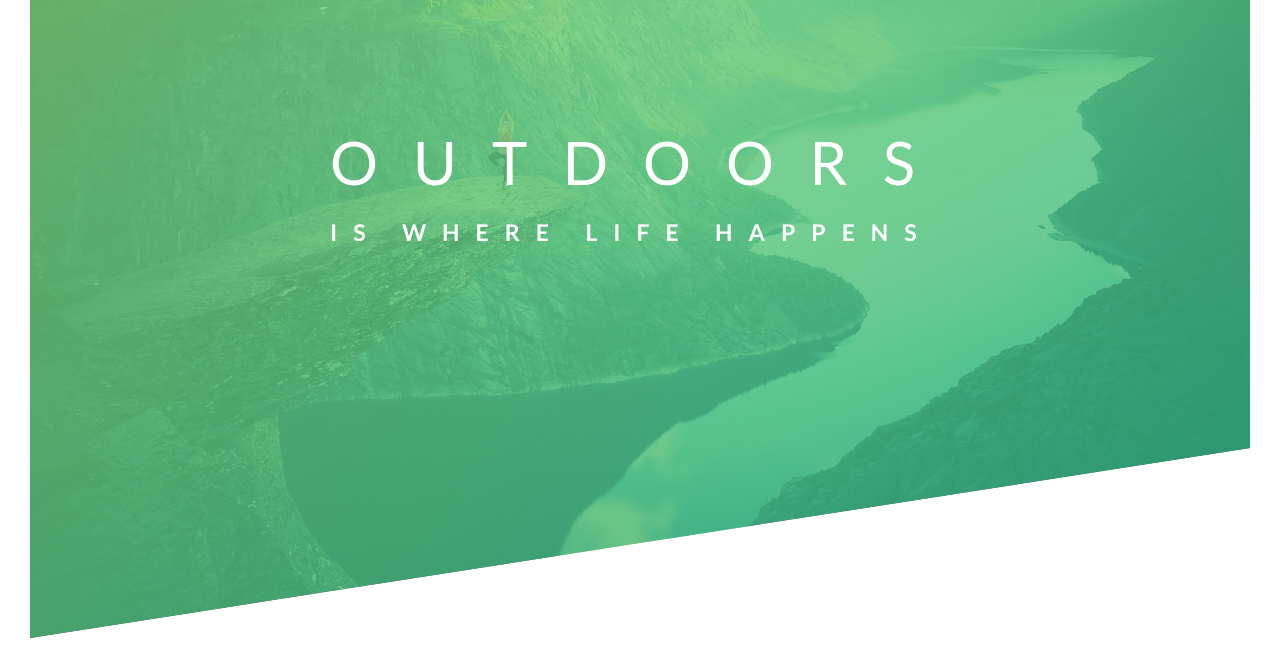
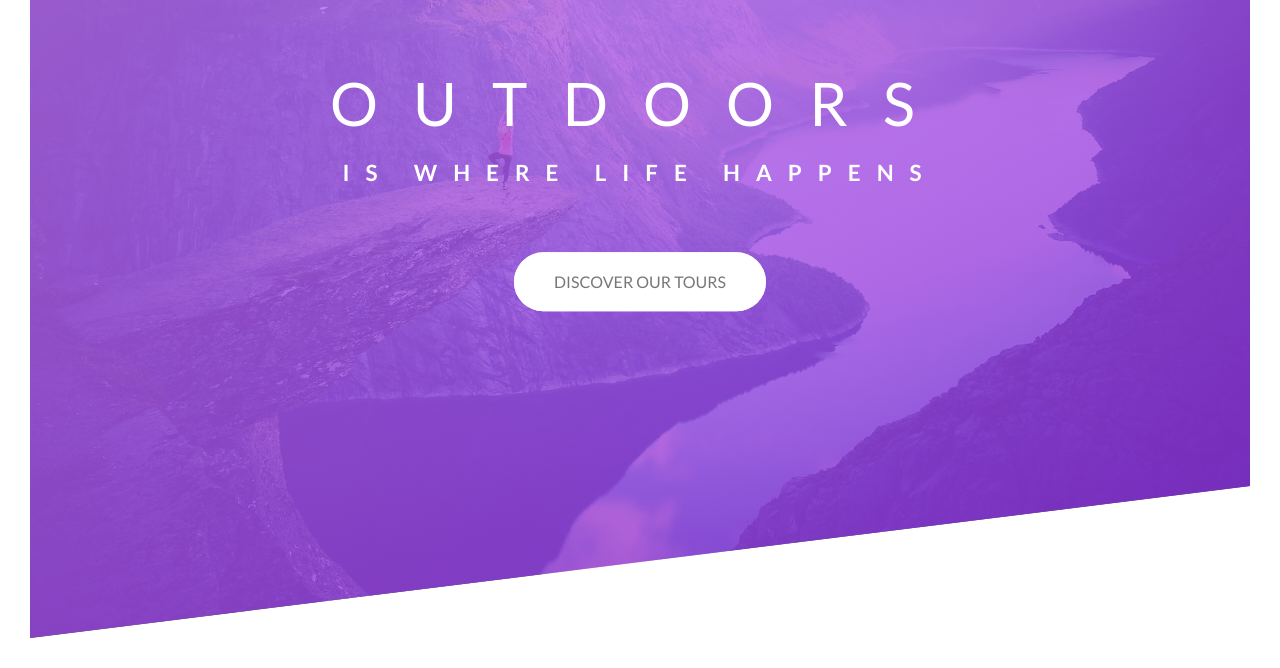
Before and after one commit to Val8883/Jonas-Schmedtmann---Advanced-CSS-and-Sass, a plain HTML site: page Natours Project/index.html in a window 1280 px wide. Shown: the part 152-820 px from the top of the page. Drawn offline with Linux system fonts and the light colour scheme.

Commit message:
added animated button

```diff
--- a/Natours Project/css/style.css
+++ b/Natours Project/css/style.css
@@ -1,17 +1,61 @@
-/*
-COLORS:
-
-Light green: #7ed56f
-Medium green: #55c57a
-Dark green: #28b485
-
-*/
-
 :root {
+  /* Green */
   --clr-light-green: #7ed56f;
   --clr-medium-green: #55c57a;
   --clr-dark-green: #28b485;
+  /* Purple */
+  --clr-light-purple: rgb(188, 111, 241);
+  --clr-medium-purple: rgb(137, 44, 220);
+  --clr-dark-purple: rgb(137, 44, 220);
 }
+
+/********** Animation **********/
+
+@keyframes moveInLeft {
+  0% {
+    opacity: 0;
+    transform: translateX(-6.25rem);
+  }
+
+  /* 80% {
+    transform: translateX(0.625rem);
+  } */
+
+  100% {
+    opacity: 1;
+    transfom: translate(0);
+  }
+}
+
+@keyframes moveInRight {
+  0% {
+    opacity: 0;
+    transform: translateX(6.25rem);
+  }
+
+  /* 80% {
+    transform: translateX(0.625rem);
+  } */
+
+  100% {
+    opacity: 1;
+    transfom: translate(0);
+  }
+}
+
+@keyframes moveInBottom {
+  0% {
+    opacity: 0;
+    transform: translateY(4rem);
+  }
+
+  100% {
+    opacity: 1;
+    transfom: translate(0);
+  }
+}
+
+/********** Main CSS **********/
 
 * {
   margin: 0;
@@ -34,13 +78,13 @@ body {
   height: 95vh;
   background-image: linear-gradient(
       to right bottom,
-      rgba(128, 214, 113, 0.8),
-      rgba(40, 180, 133, 0.8)
+      rgba(188, 111, 241, 0.8),
+      rgba(137, 44, 220, 0.8)
     ),
     url("../img/hero.jpg");
   background-size: cover;
   background-position: top;
-  clip-path: polygon(0 0, 100% 0, 100% 75%, 0 100%);
+  clip-path: polygon(0 0, 100% 0, 100% 80%, 0 100%);
 }
 
 .logo-box {
@@ -58,11 +102,15 @@ body {
   top: 40%;
   left: 50%;
   transform: translate(-50%, -50%);
+  text-align: center;
 }
 
 .heading-primary {
   text-transform: uppercase;
   color: #fff;
+
+  backface-visibility: hidden;
+  margin-bottom: 3.75rem;
 }
 
 .heading-primary-main {
@@ -70,11 +118,72 @@ body {
   font-size: 3.75rem;
   font-weight: 400;
   letter-spacing: 2.2rem;
+
+  animation-name: moveInLeft;
+  animation-duration: 2s;
+  animation-timing-function: ease-in;
 }
 
 .heading-primary-sub {
   display: block;
-  font-size: 1.44rem;
+  font-size: 1.4rem;
   font-weight: 700;
   letter-spacing: 1rem;
+
+  animation-name: moveInRight;
+  animation-duration: 2s;
+  animation-timing-function: ease-in;
 }
+
+.btn:link,
+.btn:visited {
+  text-transform: uppercase;
+  text-decoration: none;
+  padding: 1rem 2.5rem;
+  border-radius: 10rem;
+  display: inline-block;
+  transition: all 0.3s;
+  position: relative;
+}
+
+.btn:hover {
+  transform: translateY(-0.2rem);
+  box-shadow: 0 0.5rem 1.2rem rgba(0, 0, 0, 0.2);
+}
+
+.btn:active {
+  transform: translateY(-0.1rem);
+  box-shadow: 0 0.3rem 0.6rem rgba(0, 0, 0, 0.2);
+}
+
+.btn-white {
+  background-color: #fff;
+  color: #777;
+}
+
+.btn:after {
+  content: "";
+  display: inline-block;
+  height: 100%;
+  width: 100%;
+  border-radius: 60rem;
+  position: absolute;
+  top: 0;
+  left: 0;
+  z-index: -1;
+  transition: all 0.4s;
+}
+
+.btn-white:after {
+  background-color: #fff;
+}
+
+.btn:hover::after {
+  transform: scaleX(1.2) scaleY(1.4);
+  opacity: 0;
+}
+
+.btn-animated {
+  animation: moveInBottom 2.2s ease-out;
+  animation-fill-mode: backwards;
+}
--- a/Natours Project/index.html
+++ b/Natours Project/index.html
@@ -22,6 +22,7 @@
           <span class="heading-primary-main">Outdoors</span>
           <span class="heading-primary-sub">is where life happens</span>
         </h1>
+        <a href="#" class="btn btn-white btn-animated">Discover our tours</a>
       </div>
     </header>
   </body>
```
